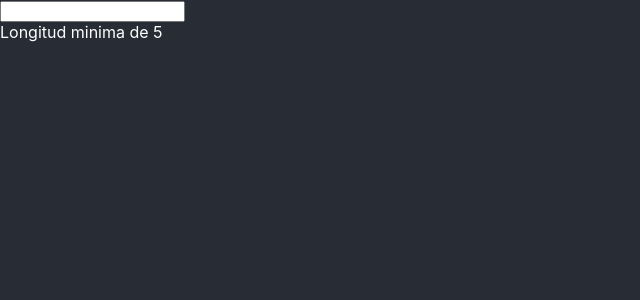
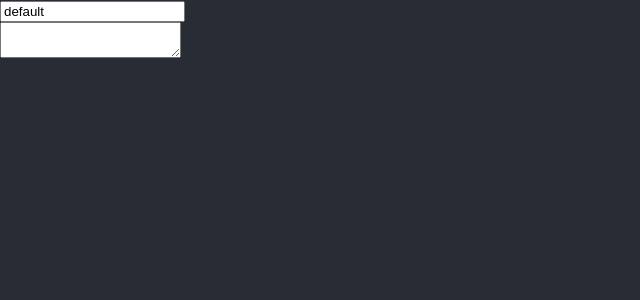
Before and after one commit to wilder00/learning-react, a React (Create React App) app: page / in a window 1280 px wide. Shown: the top 300 px of the page, without its empty margins (0-640 px from the left). Built offline with nearby package versions, Linux system fonts and the light colour scheme.

Commit message:
guardando multiples datos del formulario controlado

```diff
--- a/src/App.js
+++ b/src/App.js
@@ -2,15 +2,20 @@
 import { useState } from 'react'
 
 function App() {
-  const [value, setValue] = useState('')
+  const [value, setValue] = useState({ normal:'default', texto: ''})
   const handleChange = (e)=>{
-    setValue(e.target.value)
+    setValue((vals)=>({
+      ...vals,
+      [e.target.name]: e.target.value
+    }))
   }
   console.log(value);
   return (
     <div>
-      <input type='text' name="normal" value={value} onChange={handleChange} /> <br/>
-      { value.length < 5 ? <span>Longitud minima de 5</span> : null}
+      <input type='text' name="normal" value={value.normal} onChange={handleChange} /> <br/>
+      { value.normal.length < 5 ? <span>Longitud minima de 5</span> : null}
+      <textarea name='texto' onChange={handleChange} value={ value.texto } />
+
     </div>
   );
 }
```
